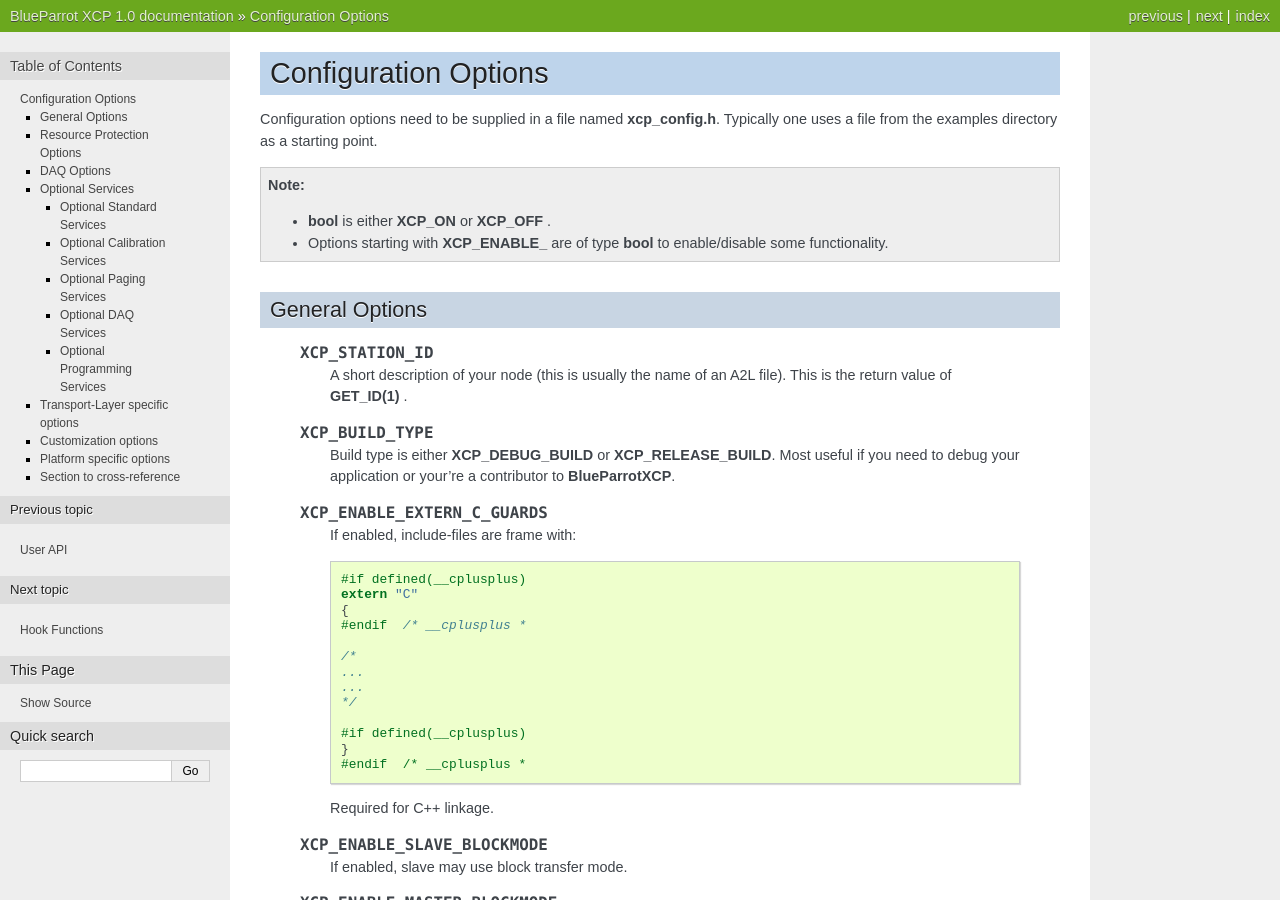
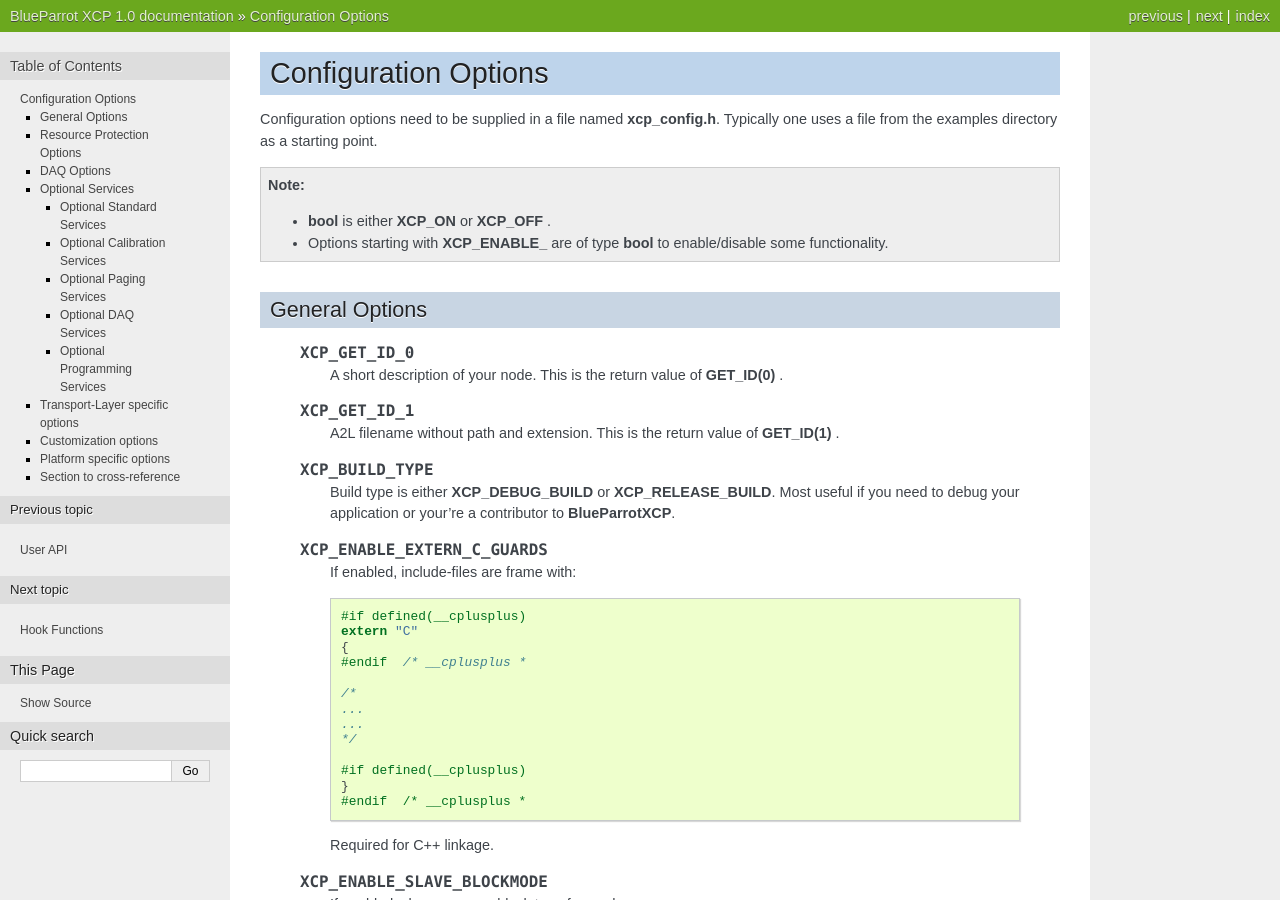
Before and after one commit to christoph2/cxcp, a Sphinx documentation site: the page built from docs/options.rst, in a window 1280 px wide and 900 px high. Built offline with Sphinx 7.4.7, drawn with Linux system fonts in a browser that asks for light colours; pages that are not in the unit, such as notebooks, are missing from menus.

Commit message:
Fix GET_ID

```diff
--- a/docs/hook_functions.rst
+++ b/docs/hook_functions.rst
@@ -1,7 +1,8 @@
 Hook Functions
 ==============
 
-Hook functions are used to...
+Hook functions are used to customize the behaviour of **Blueparrot XCP**.
+
 
 .. c:function::  bool Xcp_HookFunction_GetSeed(uint8_t resource, Xcp_1DArrayType * result)
 
--- a/docs/options.rst
+++ b/docs/options.rst
@@ -13,9 +13,15 @@ directory as a starting point.
 General Options
 ---------------
 
-    .. c:macro:: XCP_STATION_ID
+    .. c:macro:: XCP_GET_ID_0
 
-        A short description of your node (this is usually the name of an A2L file).
+        A short description of your node.
+        This is the return value of **GET_ID(0)** .
+
+    .. c:macro:: XCP_GET_ID_1
+
+
+        A2L filename without path and extension.
         This is the return value of **GET_ID(1)** .
 
     .. c:macro:: XCP_BUILD_TYPE
```
Also changed, not shown: 8 other files.
